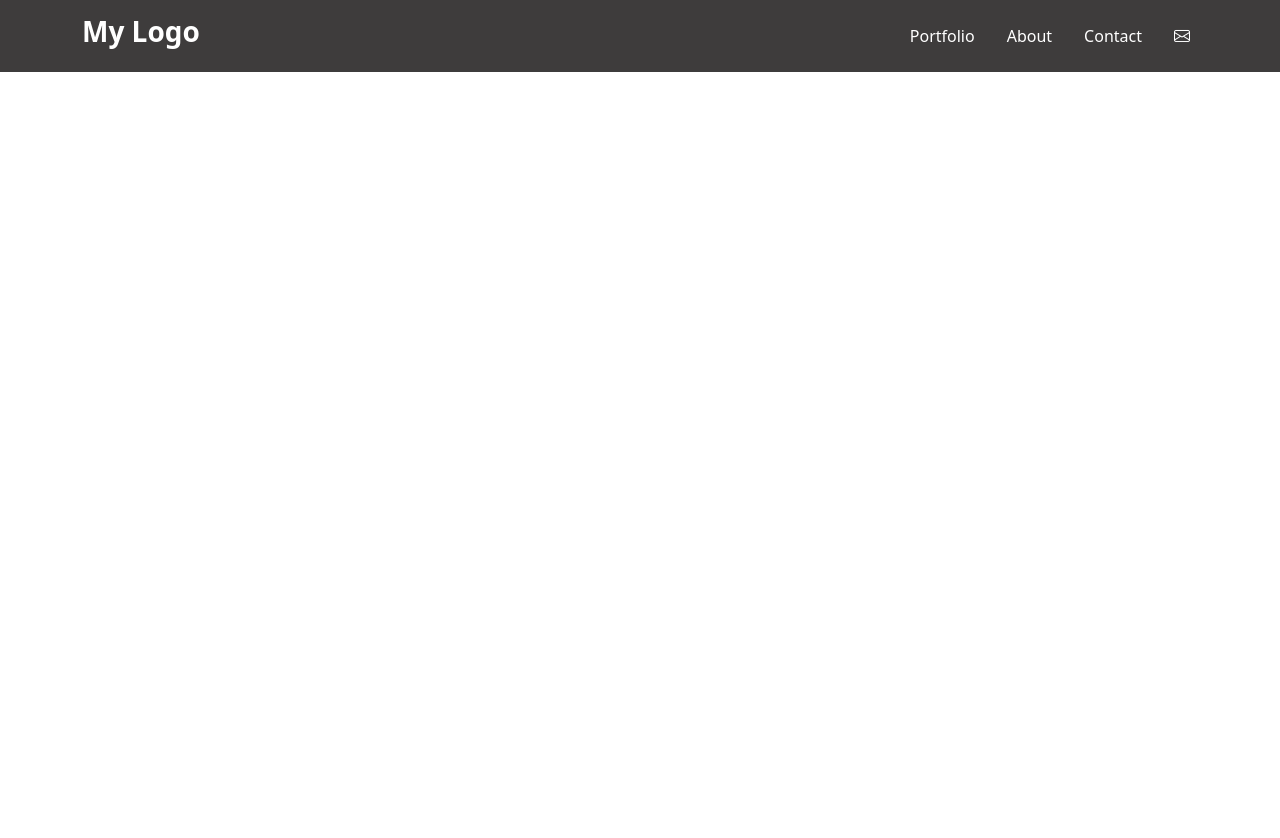
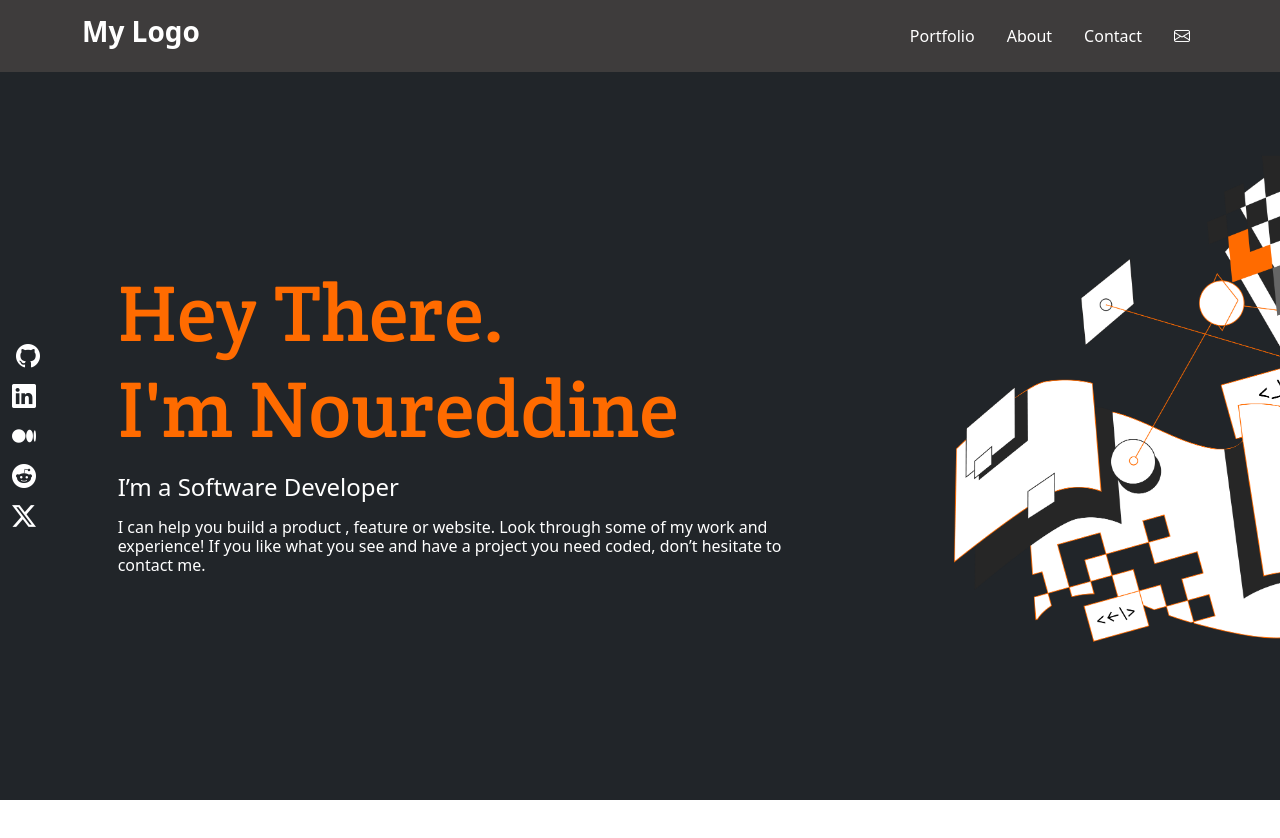
Before and after one commit to mez-chain/blackPortfolio, a website: page index.html in a window 1280 px wide. Drawn offline with nearby package versions, Linux system fonts and the light colour scheme.

Commit message:
added landing section and style it

```diff
--- a/css/main.css
+++ b/css/main.css
@@ -1,8 +1,17 @@
 @import url("https://cdn.jsdelivr.net/npm/bootstrap-icons@1.11.3/font/bootstrap-icons.min.css");
+@import url('https://fonts.googleapis.com/css2?family=Crete+Round:ital@0;1&display=swap');
 
 body {
   background-color: #fff;
   height: 1000px;
+}
+
+.orange-color {
+  color: #ff6b00;
+}
+
+.crete-font {
+    font-family: "Crete Round", serif;
 }
 
 /* navbar section  */
@@ -14,3 +23,19 @@ nav {
 nav a {
   color: #fff;
 }
+
+/* landing page section  */
+.landing {
+  height: calc(100vh - 72px);
+  display: flex;
+  flex-direction: column;
+  justify-content: center;
+}
+
+.landing .test {
+    position: absolute;
+    right: -250%;
+    bottom: 70%;
+    transform: translate(-50%, 20%);
+
+}
--- a/index.html
+++ b/index.html
@@ -35,6 +35,33 @@
         </div>
       </nav>
 
+      <!-- landing page section  -->
+      <section class="landing bg-dark">
+        <div class="container-fluid pe-0">
+            <div class="d-flex flex-column flex-md-row align-items-md-center">
+                <div class="landing-text mb-4 order-md-2 col-md-7 position-relative">
+                    <h1 class="display-1 orange-color crete-font">Hey There. <br>I'm Noureddine</h1>
+                    <p class="h4 text-white my-3">I’m a Software Developer</p>
+                    <p class="h6 text-white pe-4">I can help you build a product , feature or website. Look through some of my work and experience! If you like what you see and have a project you need coded,
+                        don’t hesitate to contact me.</p>
+                </div>
+
+                <div class="social order-md-1 d-flex flex-md-column col-md-1 position-relative">
+                    <a href="#" class="text-decoration-none text-white fs-4 me-3 ms-1 mb-md-3"><i class="bi bi-github"></i></a>
+                    <a href="#" class="text-decoration-none text-white fs-4 me-3 mb-md-3"><i class="bi bi-linkedin"></i></a>
+                    <a href="#" class="text-decoration-none text-white fs-4 me-3 mb-md-3"><i class="bi bi-medium"></i></a>
+                    <a href="#" class="text-decoration-none text-white fs-4 me-3 mb-md-3"><i class="bi bi-reddit"></i></a>
+                    <a href="#" class="text-decoration-none text-white fs-4 me-3"><i class="bi bi-twitter-x"></i></a>
+                </div>
+
+                <div class="img-landing align-self-end mt-5 order-md-3 col-md-4 position-absolute">
+                    <img src="/images/landing-mobile.png" alt="landing image" class="img-fluid d-md-none">
+                    <img src="/images/landing.png" alt="landing image" class="test img-fluid d-none d-md-block">
+                </div>
+            </div>
+        </div>
+      </section>
+
     <script src="https://cdn.jsdelivr.net/npm/bootstrap@5.3.3/dist/js/bootstrap.bundle.min.js" integrity="sha384-YvpcrYf0tY3lHB60NNkmXc5s9fDVZLESaAA55NDzOxhy9GkcIdslK1eN7N6jIeHz" crossorigin="anonymous"></script>
 </body>
 </html>
```
Also changed, not shown: images/landing-mobile.png (added), images/landing.png (added).
